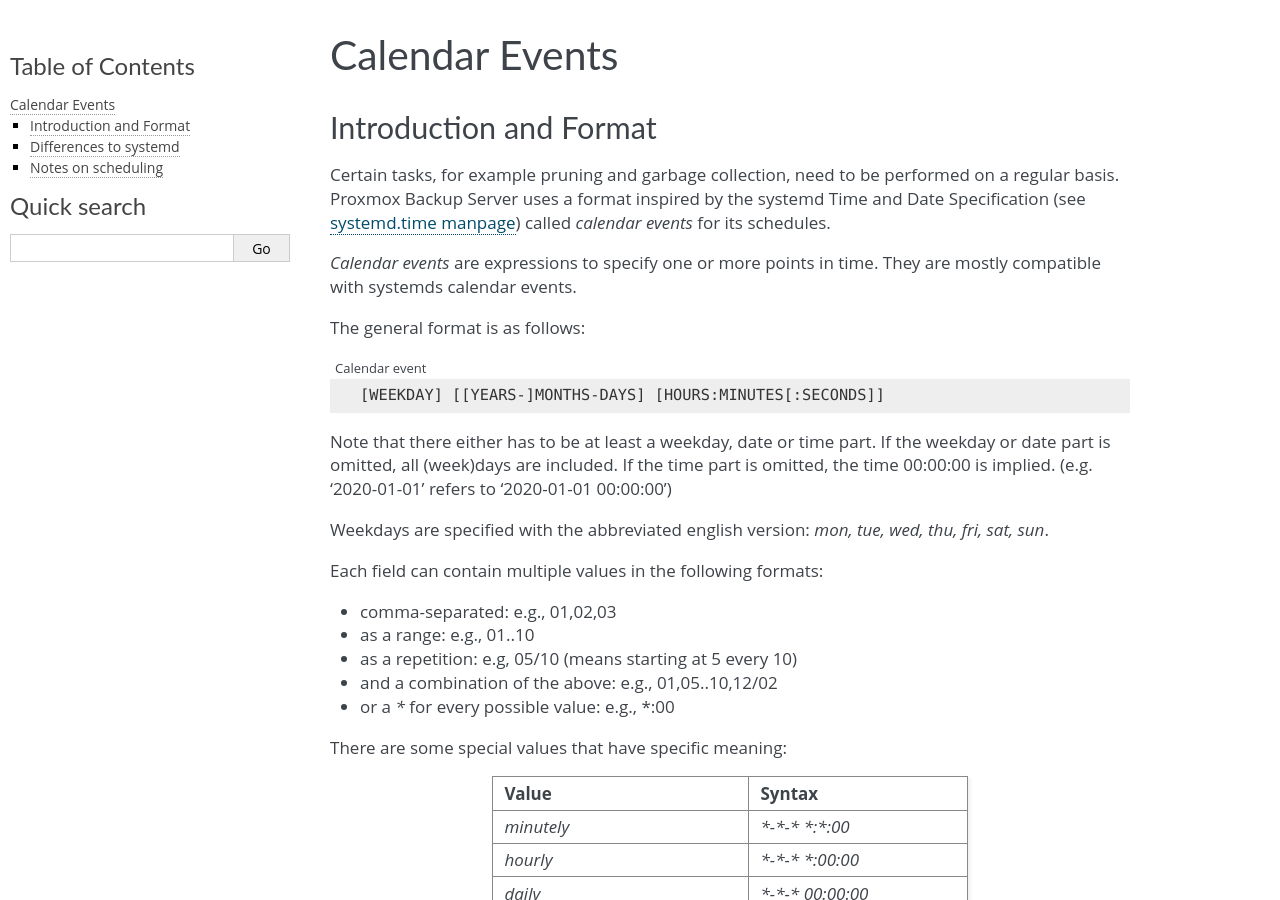
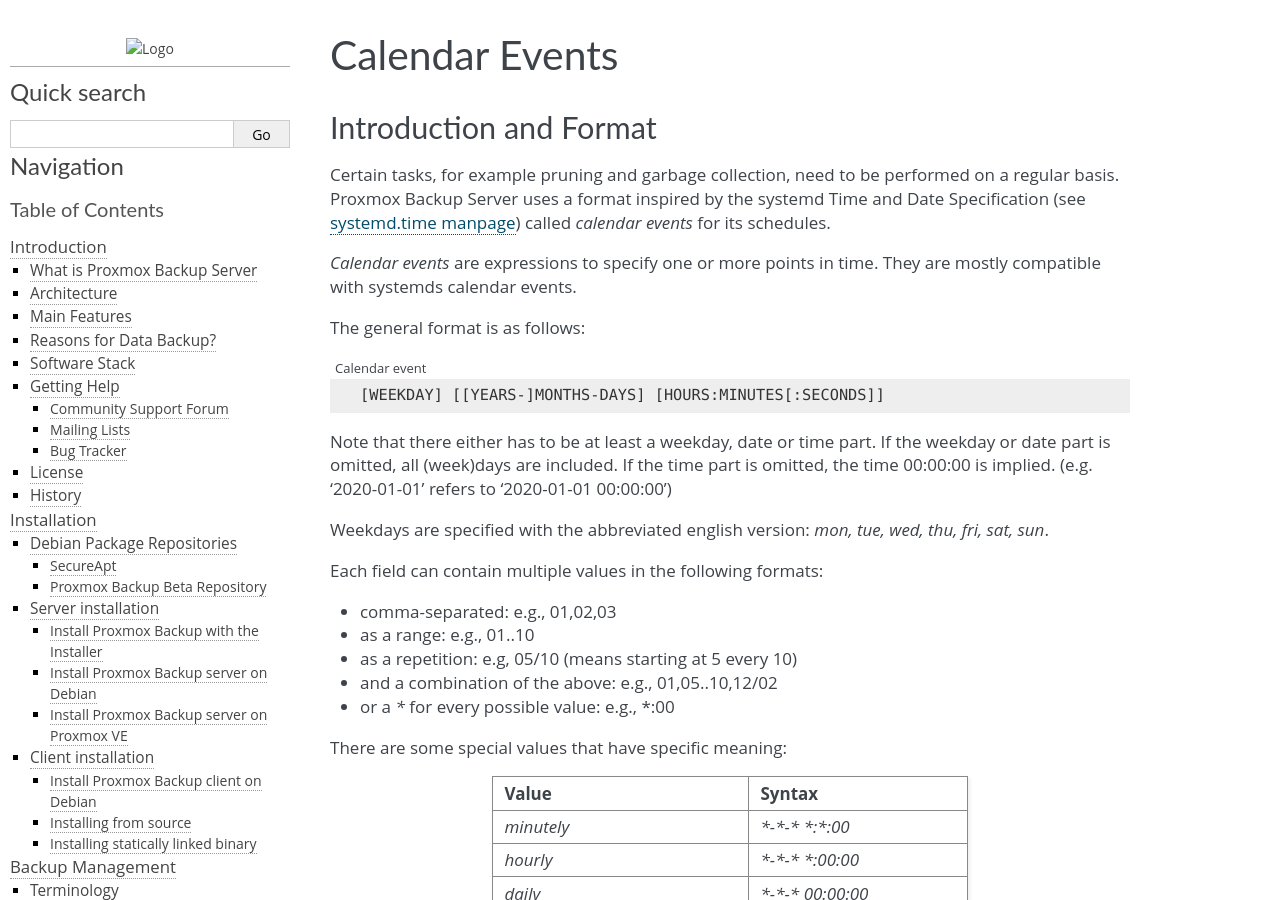
Before and after one commit to proxmox/proxmox-backup, a Sphinx documentation site: the page built from docs/calendarevents.rst, in a window 1280 px wide and 900 px high. Built offline with Sphinx 7.4.7, drawn with Linux system fonts in a browser that asks for light colours; some of the changed text lies outside the part shown.

Commit message:
docs: html: adapt sidebar in index page
Signed-off-by: Thomas Lamprecht <t.lamprecht@proxmox.com>

```diff
--- /dev/null
+++ b/docs/_templates/index-sidebar.html
@@ -0,0 +1,11 @@
+<h3>Navigation</h3>
+{{ toctree(includehidden=theme_sidebar_includehidden, collapse=True, titles_only=True) }}
+{% if theme_extra_nav_links %}
+<hr />
+<h3>Links</h3>
+<ul>
+    {% for text, uri in theme_extra_nav_links.items() %}
+    <li class="toctree-l1"><a href="{{ uri }}">{{ text }}</a></li>
+    {% endfor %}
+</ul>
+{% endif %}
--- /dev/null
+++ b/docs/_templates/sidebar-header.html
@@ -0,0 +1,6 @@
+ <p class="logo">
+    <a href="index.html">
+        <img class="logo" src="_static/proxmox-logo.svg" alt="Logo">
+    </a>
+</p>
+<hr style="width:100%;">
--- a/docs/conf.py
+++ b/docs/conf.py
@@ -181,6 +181,24 @@
     'font_family': 'Open Sans, sans-serif',
 }
 
+# Alabaster theme recommends setting this fixed.
+# If you switch theme this needs to removed, probably.
+html_sidebars = {
+    '**': [
+        'sidebar-header.html',
+        'searchbox.html',
+        'navigation.html',
+        'relations.html',
+    ],
+
+    'index': [
+        'sidebar-header.html',
+        'searchbox.html',
+        'index-sidebar.html',
+    ]
+}
+
+
 # Add any paths that contain custom themes here, relative to this directory.
 # html_theme_path = []
 
@@ -225,10 +243,6 @@
 # typographically correct entities.
 #
 # html_use_smartypants = True
-
-# Custom sidebar templates, maps document names to template names.
-#
-# html_sidebars = {}
 
 # Additional templates that should be rendered to pages, maps page names to
 # template names.
```
